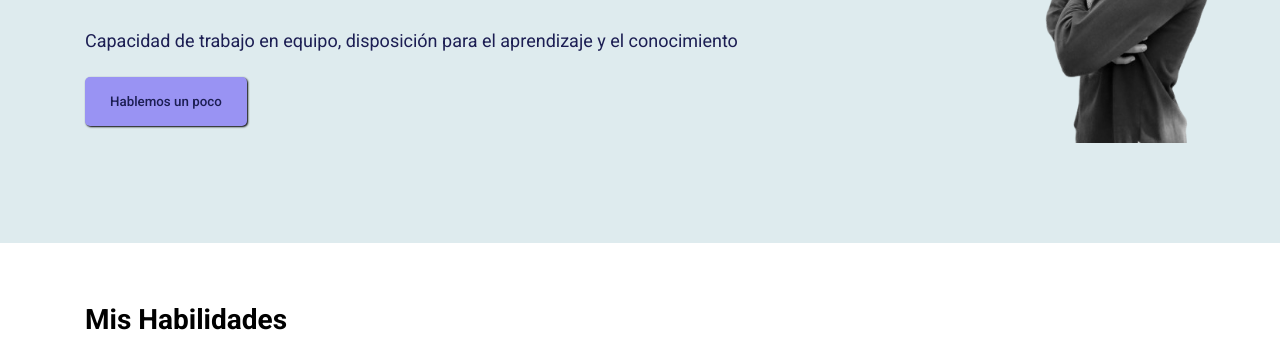
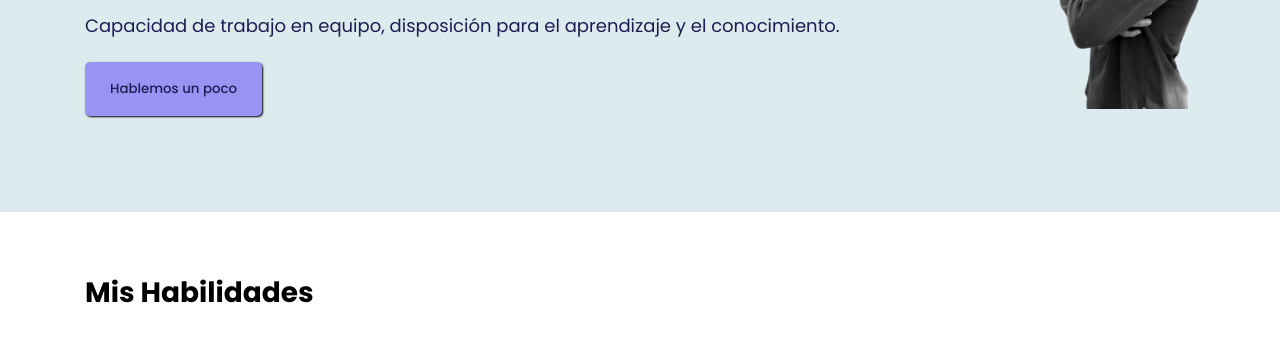
Before and after one commit to rayjp/portafolio, a plain HTML site: page index.html in a window 1280 px wide. Shown: the part 420-766 px from the top of the page. Drawn offline with nearby package versions, Linux system fonts and the light colour scheme.

Commit message:
fix fonts

```diff
--- a/assets/css/style.css
+++ b/assets/css/style.css
@@ -1,4 +1,4 @@
-@import url('https://fonts.googleapis.com/css2?family=Roboto:wght@300;400;500;700&display=swap');
+@import url('https://fonts.googleapis.com/css2?family=Poppins:wght@300;400;500;700&display=swap');
 
 html{
     scroll-behavior: smooth;
@@ -8,7 +8,7 @@ html{
     margin: 0;
     padding: 0;
     box-sizing: border-box;
-    font-family: 'Roboto', sans-serif;
+    font-family: 'Poppins', sans-serif;
 }
 
 a{
--- a/index.html
+++ b/index.html
@@ -36,7 +36,7 @@
             <h3>Ingeniero de Sistemas con Experiencia en Diseño <span>UX/UI</span> y Desarrollo Web</h3>
 
             <p>
-                Capacidad de trabajo en equipo, disposición para el aprendizaje y el conocimiento
+                Capacidad de trabajo en equipo, disposición para el aprendizaje y el conocimiento.
             </p>
             <button><a href="https://api.whatsapp.com/send?phone=+584126547002&text=.">Hablemos un poco</a></button>
         </div>
```
